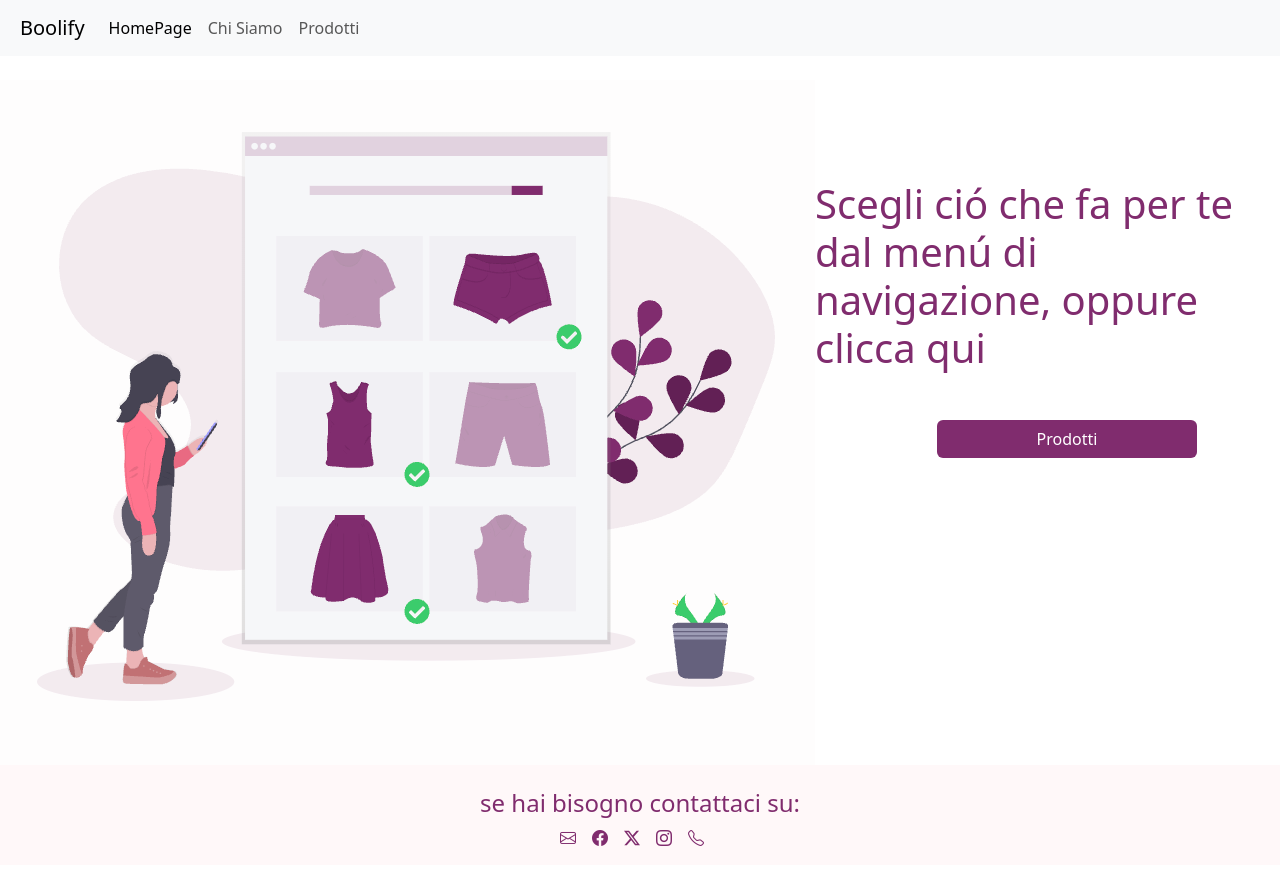
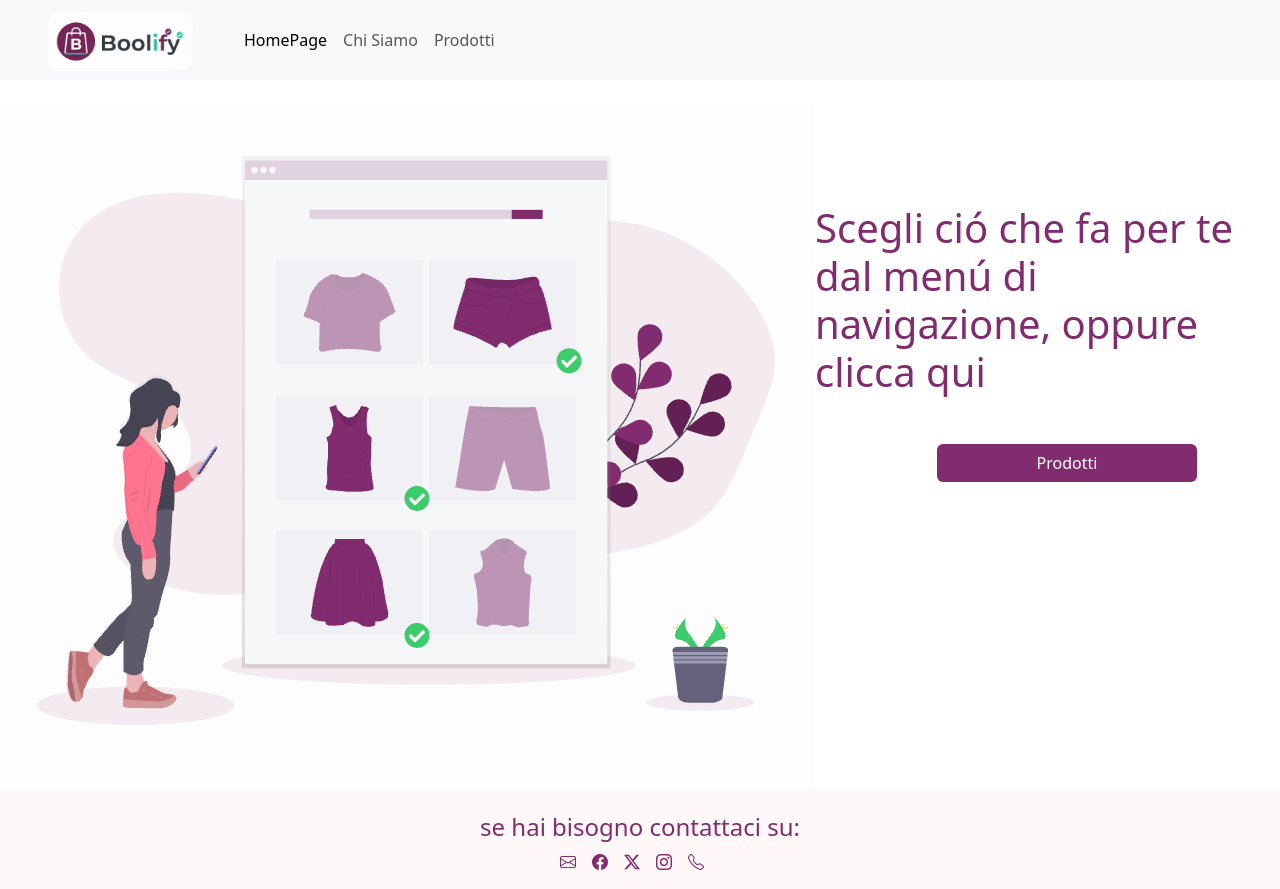
Before and after one commit to LucaStellato/react-router, a React (Vite) app: page / in a window 1280 px wide. Before the commit the page ends 865 px from the top, so only its background shows below. Built offline with nearby package versions, Linux system fonts and the light colour scheme.

Commit message:
add logo to page

```diff
--- a/src/pages/Header.jsx
+++ b/src/pages/Header.jsx
@@ -1,12 +1,14 @@
 import { NavLink } from "react-router-dom";
+import logo from "../assets/logos2.png"
 
 export default function Header() {
     return (
 
         <header>
-            <nav className="navbar navbar-expand-lg bg-body-tertiary">
-                <div className="container-fluid ms-2">
-                    <a className="navbar-brand" href="#">Boolify</a>
+            <nav className="navbar navbar-expand-lg bg-body-tertiary" style={{ height: "80px" }}>
+                <div className="container-fluid ms-2" >
+                    <a className="navbar-brand" href="#"><img src={logo} alt="Logo" style={{ height: "200px" }} className="d-inline-block align-text-top" />
+                    </a>
                     <button className="navbar-toggler" type="button" data-bs-toggle="collapse" data-bs-target="#navbarNav" aria-controls="navbarNav" aria-expanded="false" aria-label="Toggle navigation">
                         <span className="navbar-toggler-icon"></span>
                     </button>
--- a/src/pages/Prodotti.jsx
+++ b/src/pages/Prodotti.jsx
@@ -16,7 +16,7 @@ export default function Prodotti() {
     return (
         <>
             <h2 style={{ textAlign: 'center', color: '#802c6e' }}>ECCO I PRODOTTI DI BOOLIFY</h2>
-            <div className="row  " style={{ width: 'auto', marginTop: '20px', marginBottom: '20px', display: 'flex' }}>
+            <div className="row  " style={{ width: 'auto', marginTop: '20px', marginBottom: '20px', display: 'flex', marginLeft: '80px' }}>
                 {products.map((product) => (
                     <div className="card  m-3 " style={{ width: "18rem", border: '0' }}>
                         <img src={product.image} className="card-img-top" style={{ width: '200px', objectFit: 'contain' }} />
```
Also changed, not shown: src/assets/logos2.png (added).
